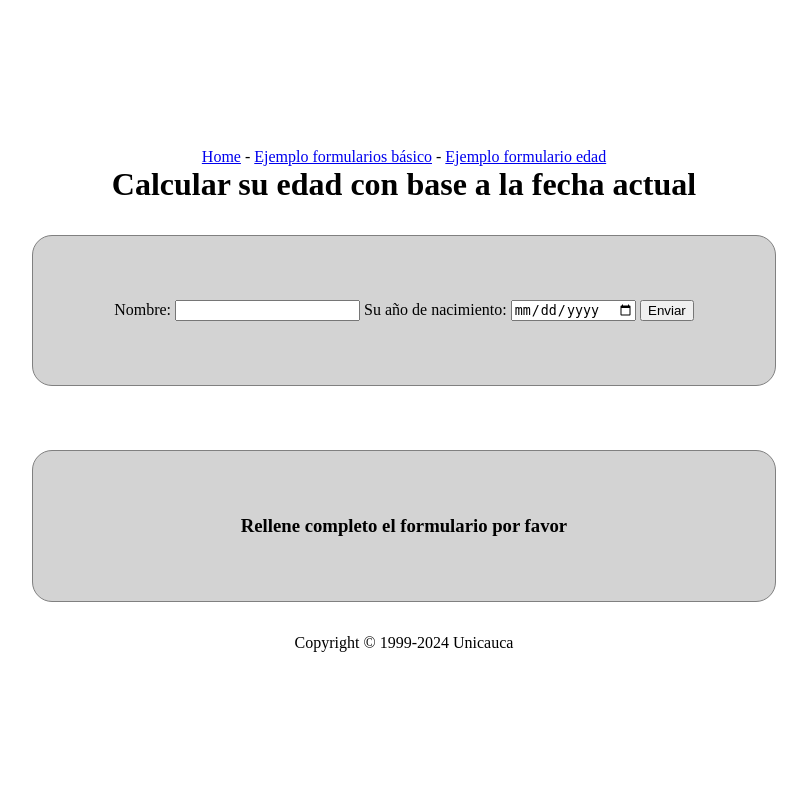
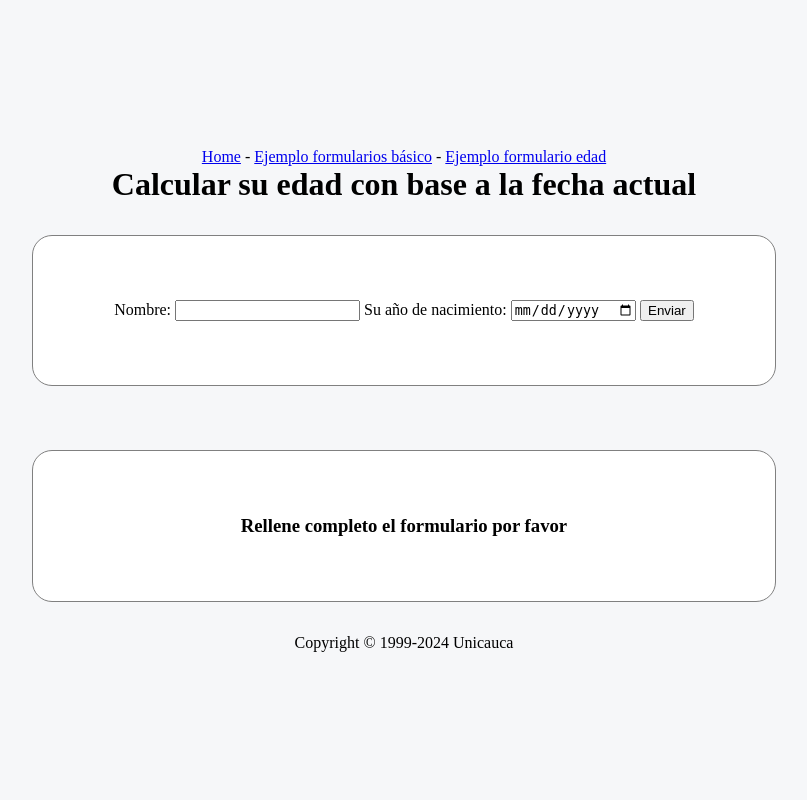
Before and after one commit to JuanDavid1321/clase-apliweb-php, a PHP site: page /formularioEdad.php in a window 1280 px wide. Shown: the whole page, without its empty margins (236-1043 px from the left). Run offline with PHP 8.4, Linux system fonts and the light colour scheme.

```diff
--- a/ejemplo1/css/formularioEdad.css
+++ b/ejemplo1/css/formularioEdad.css
@@ -7,6 +7,7 @@ html {
     flex-direction: column;
     justify-content: space-around;
     align-items: center;
+    background-color: #f6f7f9;
 }
 body {
     display: flex;
@@ -20,7 +21,6 @@ section {
     align-items: center;
     background-color: white;
     margin: 2em;
-    background-color: lightgray;
     padding: 8vh 3vh;
     border: 1px solid gray;
     border-radius: 20px;
--- a/ejemplo1/formularioEdad.php
+++ b/ejemplo1/formularioEdad.php
@@ -3,7 +3,7 @@
 <head>
     <meta charset="UTF-8">
     <meta name="viewport" content="width=device-width, initial-scale=1.0">
-    <link rel="stylesheet" href="../css/formularioEdad.css">
+    <link rel="stylesheet" href="./css/formularioEdad.css">
     <title>Calcular edad</title>
 </head>
 <body>
--- a/ejemplo1/formularios.php
+++ b/ejemplo1/formularios.php
@@ -6,15 +6,13 @@
     <title>Formulario simple</title>
 </head>
 <body>
-    <header><?php include '../menu.php';?></header>
+    <header><?php include 'menu.php';?></header>
     <h2>Formularios</h2>
     <form action="saludo.php" method="POST">
         Nombre: <input type="text" name="nombre" id="">
         Correo: <input type="email" name="email" id="">
         <input type="submit" value="Enviar">
-
-
-        // nombre y año de nacimiento para que reste la fecha actual y me devuelva mi edad
+        <!-- nombre y año de nacimiento para que reste la fecha actual y me devuelva mi edad -->
     </form>
 
 </body>
```
